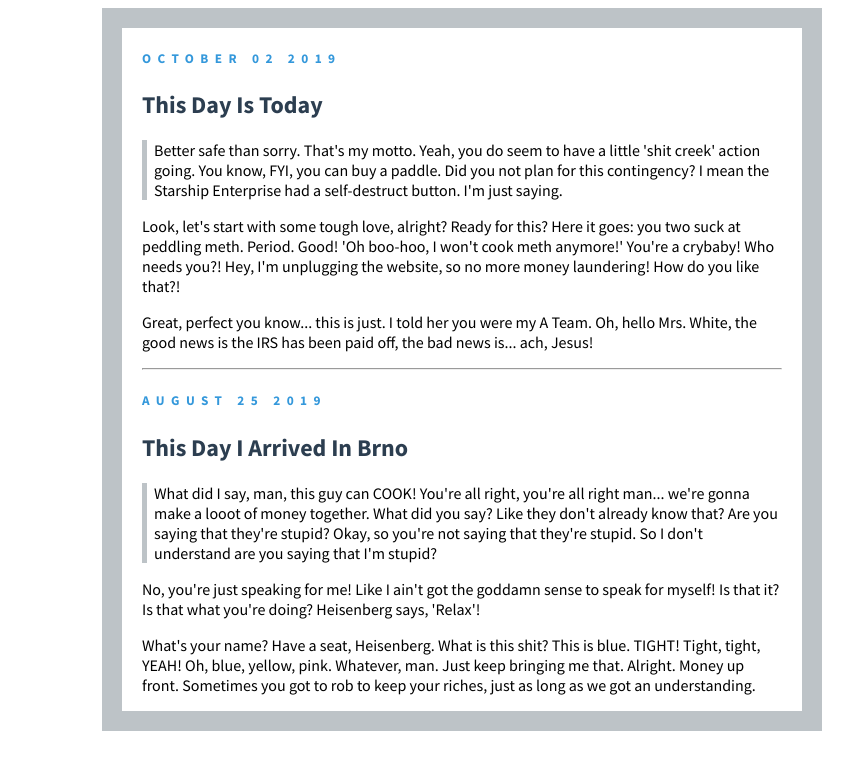
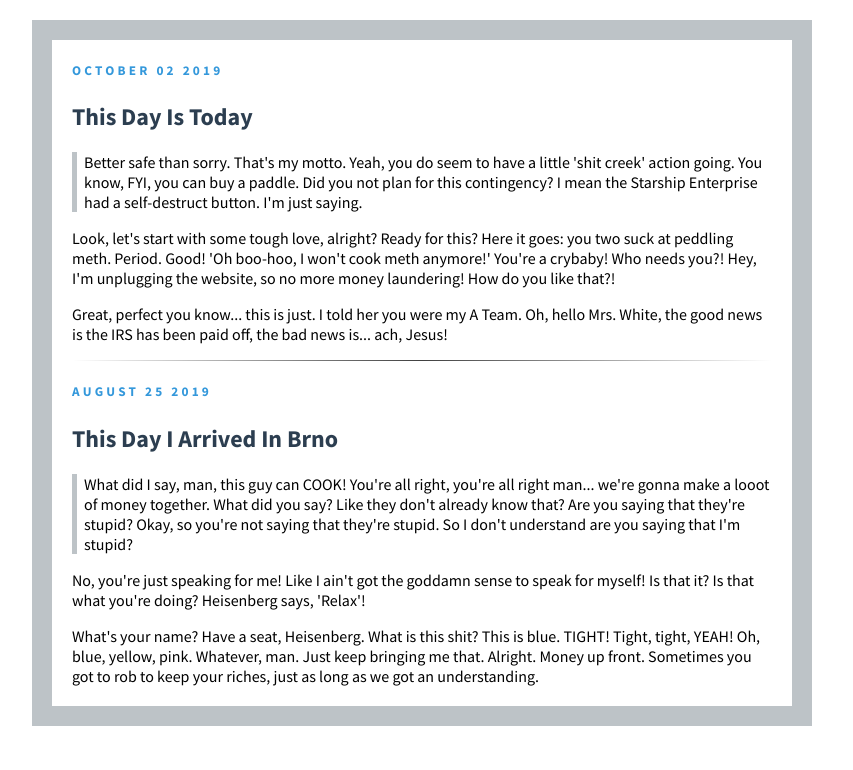
Before and after one commit to dbkreling/web_developer_bootcamp, a plain HTML site: page CSS/blog.html in a window 1280 px wide. Shown: the whole page, without its empty margins (218-1071 px from the left). Drawn offline with Linux system fonts and the light colour scheme.

Commit message:
lecture 71: tweaks from the course solution
These are some minor adjustments made from the course's solution videos
for the Blog exercise

reference: https://css-tricks.com/examples/hrs/

Signed-off-by: Daniel Kreling <dbkreling@gmail.com>

```diff
--- a/CSS/blog.css
+++ b/CSS/blog.css
@@ -1,7 +1,8 @@
 body  {
   font-family: 'Source Sans Pro', sans-serif;
-  width: 50%;
-  margin-left: 25%;
+  max-width: 700px;
+  width: 80%;
+  margin: 20px auto;
   border: 20px solid #bdc3c7;
   padding: 0px 20px;
 }
@@ -13,11 +14,21 @@ h2  {
 
 h5  {
   text-transform: uppercase;
-  letter-spacing: .4rem;
+  letter-spacing: .2rem;
   color: #3498db;
 }
 
-.margin-left  {
+.quote  {
   border-left: 5px solid #bdc3c7;
   padding-left: 7px;
 }
+
+.post   {
+  margin-bottom: 20px;
+}
+
+hr {
+    border: 0;
+    height: 1px;
+    background-image: linear-gradient(to right, rgba(0, 0, 0, 0), rgba(0, 0, 0, 0.75), rgba(0, 0, 0, 0));
+}
--- a/CSS/blog.html
+++ b/CSS/blog.html
@@ -6,10 +6,10 @@
   <link href="https://fonts.googleapis.com/css?family=Source+Sans+Pro:400,700&display=swap" rel="stylesheet">
 </head>
 <body>
-  <div>
+  <div class="post">
     <h5>October 02 2019</h5>
     <h2>This day is today</h2>
-    <p class="margin-left">
+    <p class="quote">
       Better safe than sorry. That's my motto. Yeah, you do seem to have a little 'shit creek' action going. You know, FYI, you can buy a paddle. Did you not plan for this contingency? I mean the Starship Enterprise had a self-destruct button. I'm just saying.
     </p>
     <p>
@@ -18,12 +18,13 @@
     <p>
       Great, perfect you know... this is just. I told her you were my A Team. Oh, hello Mrs. White, the good news is the IRS has been paid off, the bad news is... ach, Jesus!
     </p>
+    <hr>
   </div>
-  <hr>
-  <div>
+
+  <div class="post">
     <h5>August 25 2019</h5>
     <h2>This day I arrived in Brno</h2>
-    <p class="margin-left">
+    <p class="quote">
       What did I say, man, this guy can COOK! You're all right, you're all right man... we're gonna make a looot of money together. What did you say? Like they don't already know that? Are you saying that they're stupid? Okay, so you're not saying that they're stupid. So I don't understand are you saying that I'm stupid?
     </p>
     <p>
```
